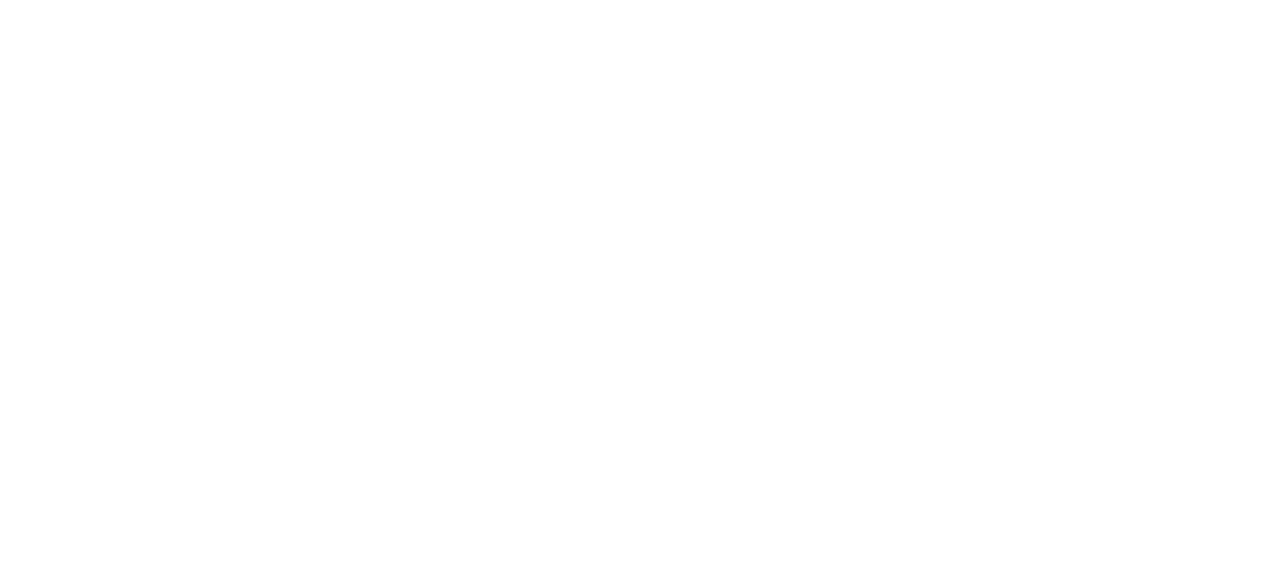
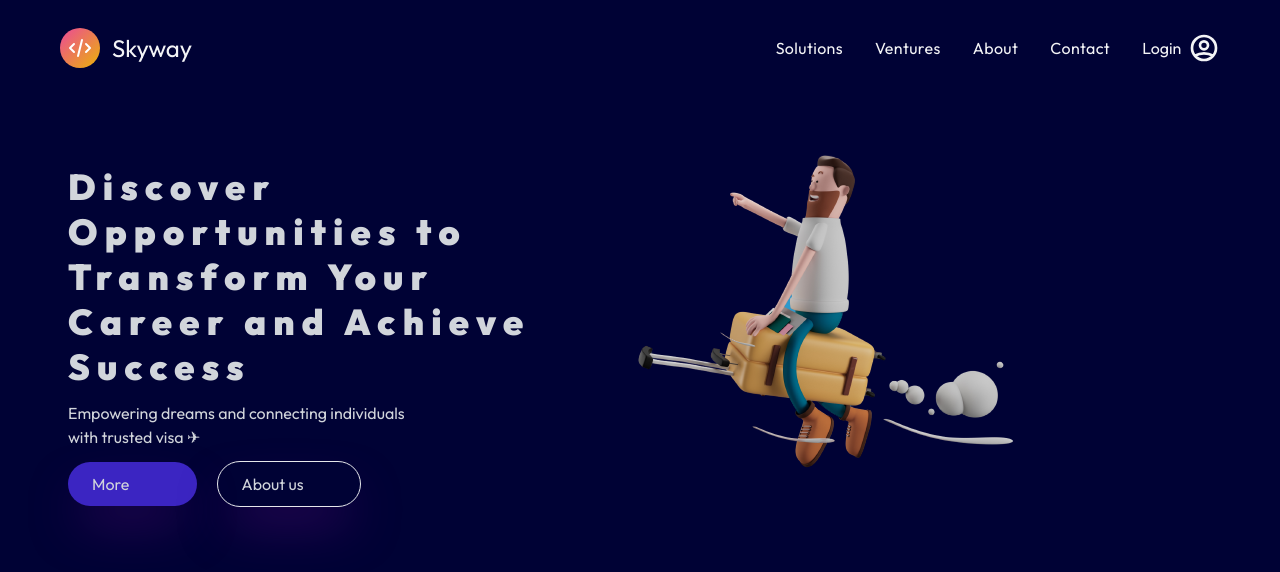
Before and after one commit to ajmal31/skyway_client, a React (Vite) app: page / in a window 1280 px wide. Before the commit this address had no page. Shown: the top 572 px of the page. Built offline with nearby package versions, Linux system fonts and the light colour scheme.

Commit message:
stored username to localstorage and redux mangement

```diff
--- a/src/App.jsx
+++ b/src/App.jsx
@@ -11,7 +11,7 @@
 
 function App() {
 
-      const token=useSelector((state=UserSlice)=>state.userSlice.token)
+      const token=useSelector((state=UserSlice)=>state.UserSlice.token)
 
  return(
 
@@ -21,7 +21,7 @@
 
         <Route  path="/userLogin" element={token? <h1>sorry you are logged in</h1>: <UserLogin/>} />
         <Route path="/userRegister" element={<UserRegister/>}/>
-        <Route path='/home' element={token?(<Home/>):<Navigate to={'/userLogin'} />}/>
+        <Route path='/' element={(<Home/>)}/>
 
 
 
--- /dev/null
+++ b/src/components/user/Home/Background.jsx
@@ -0,0 +1,52 @@
+import Banner from "./Banner";
+import Navbar from "./Navbar";
+import {motion} from 'framer-motion'
+
+const Background = () => {
+  return (
+    <div className="bg-primary h-screen w-screen">
+      <Navbar />
+
+      <div className="flex h-full bg-primary p-10">
+        <div className="w-1/2 mb-16 p-4">
+          <div className="bg-primary h-full flex items-start pt-3 pl-3 justify-start">
+            <div className="flex flex-col">
+              <div className="text-gray-300 font-bold leading-tight font-Outfit tracking-wider text-4xl">
+                Discover Opportunities to Transform Your Career and Achieve Success
+              </div>
+              {/* <p className="text-white font-Outfit  text-sm mt-3">Your Journey Begins Here ✈</p> */}
+              <p className="text-gray-300 font-Outfit  text-base mt-3">Empowering dreams and connecting individuals <br />with trusted visa ✈</p>
+              <div className="mt-3">
+                <button className="text-gray-300 font-Outfit border-transparent shadow-2xl shadow-purple-950  hover:bg-transparent hover:border-white  hover:border-y   mr-5 rounded-3xl bg-sec-button px-6 pr-16 py-2.5  ">More&nbsp;</button>
+                <button className="text-gray-300 font-Outfit  shadow-2xl shadow-purple-950 hover:border-transparent   hover:bg-sec-button rounded-3xl border px-6 pr-14 py-2.5  ">About us</button>
+              </div>
+
+            </div>
+
+
+          </div>
+        </div>
+
+
+        <div className="w-1/2 p-4 mb-16 mr-10 flex items-start  justify-start ">
+          <div className="bg-primary   h-full ">
+            <motion.img
+
+            // animate={{rotate:360}}
+
+            //             transition={{
+            //                 duration: 3,
+            //                 repeat: Infinity,
+            //                 repeatType: 'reverse'
+            //             }}
+              src="/home-bg-removed.png" alt="Your Image" className="w-6/7 mr-16 max-h-full object-contain" />
+          </div>
+
+        </div>
+      </div>
+
+    </div>
+  );
+}
+
+export default Background;
--- /dev/null
+++ b/src/components/user/Home/Banner.jsx
@@ -0,0 +1,14 @@
+const Banner=()=>{
+return(
+
+
+    <div className="p-14">
+
+        <div className="bg-green-400 h-screen w-full"></div>
+
+    </div>
+)
+
+
+}
+export default Banner
--- a/src/components/user/Home/Navbar.jsx
+++ b/src/components/user/Home/Navbar.jsx
@@ -1,21 +1,74 @@
+import React, { useState } from 'react'
+import { Link } from 'react-router-dom'
+import { useDispatch,useSelector } from 'react-redux'
+import UserSlice from '../../../redux/slices/UserSlice'
 const Navbar=()=>{
+
+    const [isOpen, setIsOpen] = useState(false)
+
+     const {token,username}=useSelector((state=UserSlice)=>state.UserSlice)
 
 
     return(
 
-
-   <div  className="w-full h-20  text-white flex  justify-start space-x-10 p-5 px-20 bg-primary" >
-
-    <div className="">Ajmal</div>
-    <div className="">Ajmal</div>
-    <div className="">Ajmal</div>
-    <div className="">Ajmal</div>
-
-   </div>
+    <header className="w-full bg-primary text-gray-100  font-Outfit px-10 shadow-sm">
 
 
+      {/* :DESKTOP MENU */}
+      <div className="container mx-auto flex justify-between items-center py-7 px-5">
+        {/* Site logo and Name */}
+        <a href="#link" className="flex flex-shrink-0 title-font font-medium items-center text-gray-900 md:mb-0">
+          {/* <svg xmlns="http://www.w3.org/2000/svg" className="w-10 h-10 text-white p-2 bg-gradient-to-br from-pink-500 to-yellow-500 rounded-full" fill="none" viewBox="0 0 24 24" stroke="currentColor"> */}
+          <svg xmlns="https://imgs.search.brave.com/3hjKUAltmBDIqxstJSPE0_CeM3jJTUUtt1nFHSyucOY/rs:fit:860:0:0/g:ce/aHR0cHM6Ly90My5m/dGNkbi5uZXQvanBn/LzAxLzU5LzYzLzQ4/LzM2MF9GXzE1OTYz/NDg0MF9GYTJIUGI4/SVRyYnI1Z2RkWTJl/S2xvbVZmc251MWd4/Ni5qcGc" className="w-10 h-10 text-white p-2 bg-gradient-to-br from-pink-500 to-yellow-500 rounded-full" fill="none" viewBox="0 0 24 24" stroke="currentColor">
 
-    )
+            <path strokeLinecap="round" strokeLinejoin="round" strokeWidth={2} d="M10 20l4-16m4 4l4 4-4 4M6 16l-4-4 4-4" />
+          </svg>
+          <span className="ml-3 text-2xl text-gray-100 font-medium antialiased">Skyway</span>
+        </a>
+        {/* Navbar */}
+        <nav className="hidden md:ml-auto md:flex flex-wrap items-center justify-center text-base tracking-wide">
+          <a href="#link" className="mr-8 hover:text-gray-300">Solutions</a>
+          <a href="#link" className="mr-8 hover:text-gray-300">Ventures</a>
+          <a href="#link" className="mr-8 hover:text-gray-300">About</a>
+          <a href="#link" className="mr-8 hover:text-gray-300">Contact</a>
+        </nav>
+        {/* Avatar */}
+        {/* <button onClick={dispatch(userLogout)}}>Hi,Ajmal&nbsp;&nbsp;</button> */}
+        {token?( <Link to={'/userProfile'} >Hi,{username}&nbsp;&nbsp;</Link>):( <Link to={'/userLogin'} >Login&nbsp;&nbsp;</Link>)
+
+      }
+
+
+        <div className="hidden sm:inline-flex ml-auto md:ml-0 mr-4 md:mr-0 cursor-pointer">
+          <svg xmlns="http://www.w3.org/2000/svg" className="h-8 w-8" fill="none" viewBox="0 0 24 24" stroke="currentColor">
+            <path strokeLinecap="round" strokeLinejoin="round" strokeWidth={2} d="M5.121 17.804A13.937 13.937 0 0112 16c2.5 0 4.847.655 6.879 1.804M15 10a3 3 0 11-6 0 3 3 0 016 0zm6 2a9 9 0 11-18 0 9 9 0 0118 0z" />
+          </svg>
+
+        </div>
+        {/* Burger icon standard */}
+        <button
+          className="md:hidden rounded-md active:outline-none focus:outline-none focus:ring-2 focus:ring-inset focus:ring-yellow-500"
+          onClick={() => setIsOpen(!isOpen)}
+        >
+          <svg xmlns="http://www.w3.org/2000/svg" className="h-8 w-8 rounded-md text-gray-300 bg-gradient-to-br from-transparent to-transparent hover:text-white hover:from-pink-500 hover:to-yellow-500" fill="none" viewBox="0 0 24 24" stroke="currentColor">
+            <path strokeLinecap="round" strokeLinejoin="round" strokeWidth={2} d="M4 6h16M4 12h16M4 18h16" />
+          </svg>
+        </button>
+      </div>
+
+      {/* :MOBILE MENU */}
+      { isOpen &&
+        <div className="w-full flex flex-col py-4 px-3 md:hidden bg-gray-900 text-base uppercase text-center font-semibold">
+          <a href="#link" className="block px-3 py-2 rounded-md text-gray-300 hover:text-white hover:bg-gray-700">Solutions</a>
+          <a href="#link" className="block px-3 py-2 rounded-md text-gray-300 hover:text-white hover:bg-gray-700">Prices</a>
+          <a href="#link" className="block px-3 py-2 rounded-md text-gray-300 hover:text-white hover:bg-gray-700">About</a>
+          <a href="#link" className="block px-3 py-2 rounded-md text-gray-300 hover:text-white hover:bg-gray-700">Contact</a>
+        </div>
+      }
+
+    </header>
+  )
 }
 
+
 export default Navbar
--- a/src/pages/user/home/Home.jsx
+++ b/src/pages/user/home/Home.jsx
@@ -1,6 +1,8 @@
 
 import { useDispatch } from "react-redux"
 import { userLogout } from "../../../redux/slices/UserSlice"
+import Navbar from "../../../components/user/Home/Navbar"
+import Background from "../../../components/user/Home/Background"
 const Home=()=>{
 
     const dispatch=useDispatch()
@@ -13,8 +15,11 @@
     return(
 
         <div>
-            <h1>iam home </h1>
-            <button onClick={handleClick}  type="submit">logout</button>
+
+
+            <Background/>
+            {/* <h1>iam home </h1>
+            <button onClick={handleClick}  type="submit">logout</button> */}
         </div>
     )
 }
--- a/src/redux/api/api.js
+++ b/src/redux/api/api.js
@@ -1,14 +1,11 @@
 import { createAsyncThunk,createSlice } from '@reduxjs/toolkit'
 import axios from 'axios'
-console.log('reach the api calling redux phase')
-import Cookies from 'js-cookie'
-
 
 //create an axios instance
-const axiosInstance=axios.create();
+const userAxiosInstance=axios.create();
 
 //adding request interceptors axios
-axiosInstance.interceptors.request.use(
+userAxiosInstance.interceptors.request.use(
     (config)=>{
 
         //get token from cookies
@@ -42,7 +39,7 @@
         //if token is true should be check whether user is logged in if user not logged in redirect to login page
         if(token){
 
-            let response=await axiosInstance[method](url,data)
+            let response=await userAxiosInstance[method](url,data)
             return response
 
         }else{
@@ -78,9 +75,9 @@
         })
         .addCase(fetchData.fulfilled,(state,action)=>{
 
-            console.log('error happend hear fullfilled',action.payload)
+
             state.data=action.payload.data
-            console.log('after desrelaization ',state.data)
+
         })
         .addCase(fetchData.rejected,(state,action)=>{
             console.log('error happend here rejected state')
--- a/src/redux/slices/UserSlice.js
+++ b/src/redux/slices/UserSlice.js
@@ -2,7 +2,8 @@
 
 const initialState={
 
-    token:localStorage.getItem('authToken')||null
+    token:localStorage.getItem('authToken')||null,
+    username:localStorage.getItem('username')||null
 }
 
 
@@ -15,11 +16,16 @@
 
         userLogin:(state,action)=>{
 
+
+          const {authToken,username}=action?.payload
           //setting token
-          localStorage.setItem('authToken',action.payload)
+          localStorage.setItem('authToken',authToken)
+          localStorage.setItem('username',username)
+
 
          //store to redux
-          state.token=action.payload
+          state.token=authToken
+          state.username=username
 
 
 
@@ -27,7 +33,9 @@
         userLogout:(state,action)=>{
 
              localStorage.removeItem('authToken')
+             localStorage.removeItem('username')
              state.token=null
+             state.username=null
 
         }
 
--- a/src/redux/store.js
+++ b/src/redux/store.js
@@ -8,7 +8,7 @@
 
 
         common:CommonSlice,
-        userSlice:UserSlice
+        UserSlice:UserSlice
 
     }
 
--- a/tailwind.config.js
+++ b/tailwind.config.js
@@ -17,7 +17,12 @@
         'Outfit':['Outfit', 'sans-serif'],
         'Outfit-button':['Outfit','sans-serif']
 
+      },
+      letterSpacing: {
+        wider: '0.2em', // Increase the word spacing
+        widest: '0.0em', // Further increase the word spacing
       }
+
 
     },
   },
```
Also changed, not shown: src/components/user/login/LoginContent.jsx (+11 -8 lines), public/final-home-cover.png (added), public/home-bg-removed.png (added).
